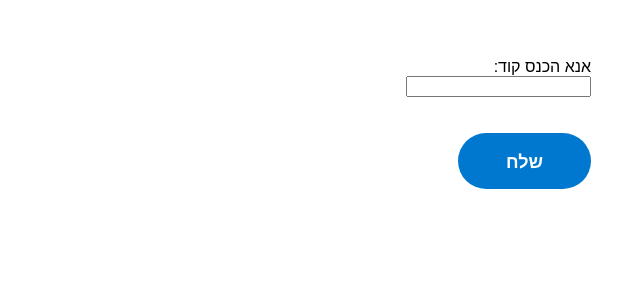
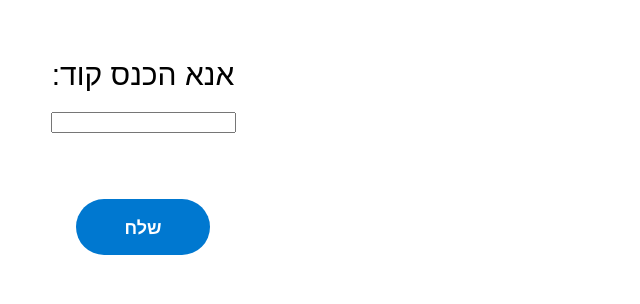
Before and after one commit to Shasass12/FinalProject, a Flask app: page / in a window 1280 px wide. Shown: the top 304 px of the page, without its empty margins (477-1117 px from the left). Run offline with Flask 2, Linux system fonts and the light colour scheme.

Commit message:
upload new version - 26.4

```diff
--- a/interact_with_db.py
+++ b/interact_with_db.py
@@ -1,5 +1,5 @@
+
 import psycopg2
-
 
 def enter_sheelon_row(
         arrive_to_uni_times,
--- a/pages/home/templates/home.html
+++ b/pages/home/templates/home.html
@@ -11,18 +11,20 @@
 </script>
 <body>
 <div id="mainContainer" class="main">
-
+    <div style="text-align:center;">
     {% if error_msg %}
     <h4 style="color: red;">{{error_msg}}</h4>
     {% endif %}
     <br>
     <form id="form-home" method="POST" action="/home_validate">
-        <label for="code">אנא הכנס קוד:</label>
+        <label class="enterLabel" for="code">אנא הכנס קוד:</label>
         <br>
-        <input type="text" id="code" name="code" required><br><br>
+        <input class="enterInput" type="text" id="code" name="code" required><br><br>
         <br>
-        <input type="submit" class="button-71" value="שלח" onclick="document.body.style.cursor = 'wait';">
+         <input type="submit" class="button-71" value="שלח" onclick="document.body.style.cursor = 'wait';">
+
     </form>
+        </div>
 </div>
 </body>
 </html>
--- a/pages/sheelon/templates/sheelon.html
+++ b/pages/sheelon/templates/sheelon.html
@@ -97,8 +97,9 @@
     <input type="text" placeholder="בוטנים, גלוטן וכו'" name="quest8" id="quest8">
     <br>
     <br>
+    <div style="text-align:center">
     <input type="submit" class="button-71" value="שלח" onclick="document.body.style.cursor = 'wait';">
-
+</div>
 </form>
 <script src="{{ url_for('sheelon.static', filename='js/sheelon.js') }}"></script>
 </body>
--- a/pages/sheelon3/templates/sheelon3.html
+++ b/pages/sheelon3/templates/sheelon3.html
@@ -93,8 +93,9 @@
     <input type="number" id="quest12" name="quest12" min="1" max="7" required><br>
     <br>
     <br>
+    <div style="text-align:center">
     <input type="submit" value="שלח" onsubmit="alert('תודה על השתתפותך')" onclick="document.body.style.cursor = 'wait';" class="button-71
-">
+"></div>
 
 </form>
 {% endif %}
--- a/pages/start/templates/start.html
+++ b/pages/start/templates/start.html
@@ -11,6 +11,7 @@
 </script>
 <body>
 <div id="mainContainer" class="main">
+
     <h2>טופס הסכמה מדעת להשתתפות בניסוי</h2>
     <p>
         <span>הטקסט לאורך כל הטופס כתוב בלשון זכר אך פונה לכל המגדרים.</span><br>
@@ -53,7 +54,8 @@
             <h4>ליצירת קשר:</h4>
             <span>experimentbgu@gmail.com</span>
         </div>
-        <div style="padding: 65px;">
+        <div style="padding: 65px;
+    text-align: center;">
             <button disabled class="button-71" id="submitInstruction" onclick="document.body.style.cursor = 'wait';window.location.href='{{ url_for('sheelon.index') }}';">
                 המשך
             </button>
--- a/static/css/style.css
+++ b/static/css/style.css
@@ -4,9 +4,19 @@ body{
     width: 70vw;
     margin: auto;
     padding: 20px;
+    text-align: right;
+
+}
+
+.enterLabel{
+font-size:30px
+}
+.enterInput{
+    margin:20px;
 }
 
 .button-71 {
+  margin: 10px;
   background-color: #0078d0;
   border: 0;
   border-radius: 56px;
@@ -130,10 +140,11 @@ p{
 
 .bottomContainer{
     width: 100%;
-    display: flex;
+    /*display: flex;
     align-content: center;
-    justify-content: space-between;
+    justify-content: space-between;*/
 }
+
 #form-home {
   text-align center;
 }
```
Also changed, not shown: pages/recommendation/templates/recommendation.html (+12 -7 lines), pages/sheelon2/templates/sheelon2.html (+17 -9 lines).
